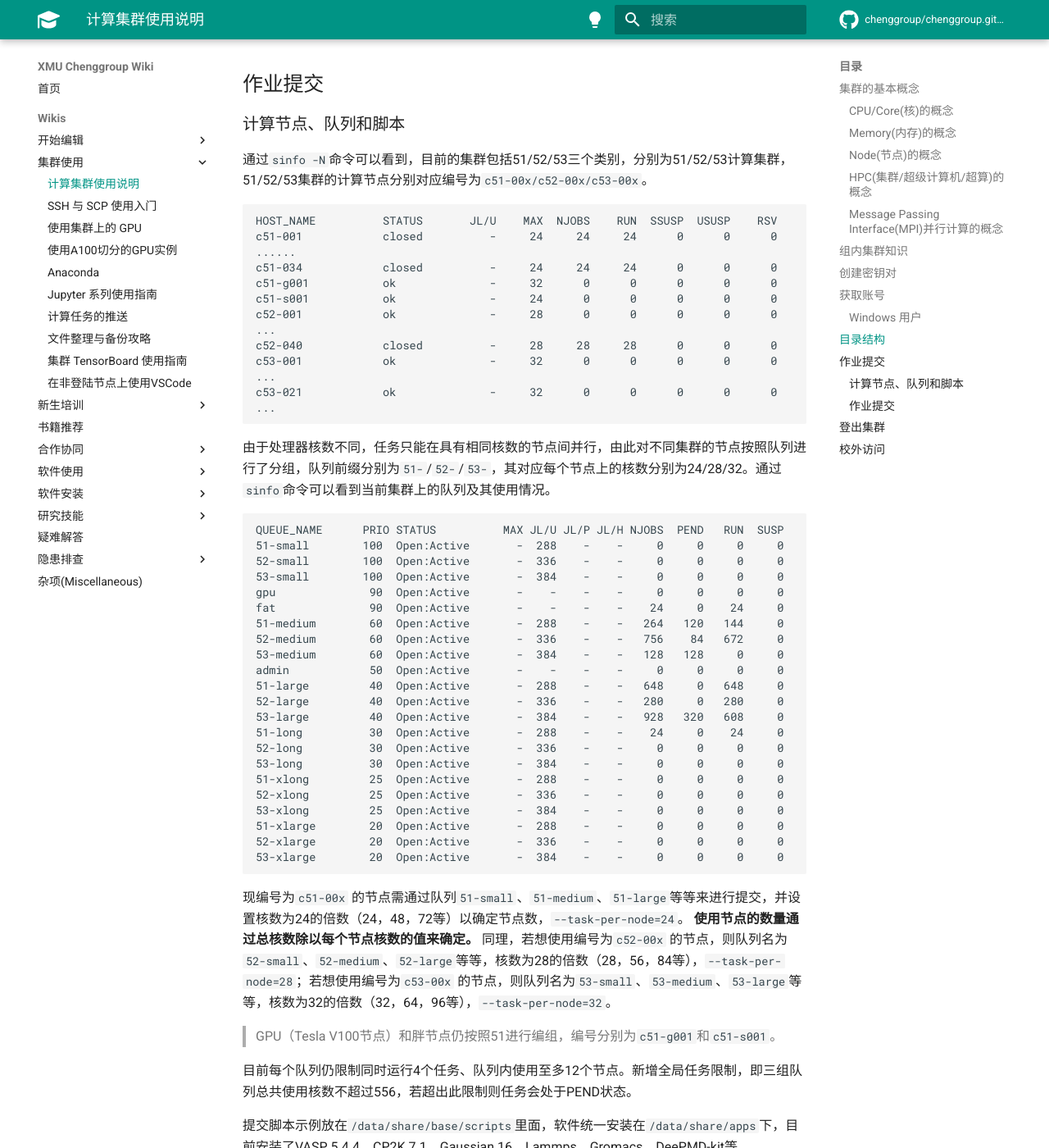
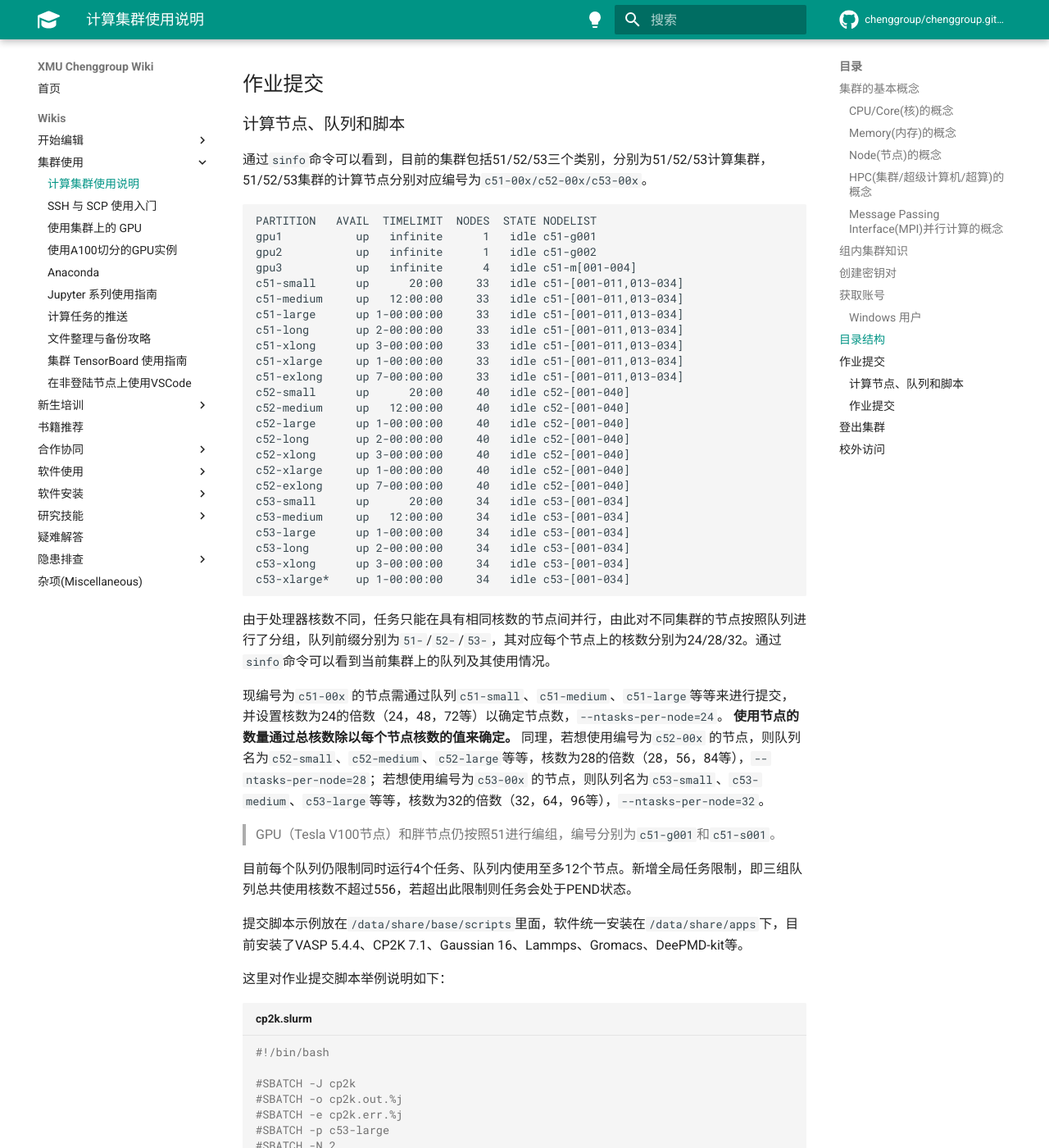
Before and after one commit to chenggroup/chenggroup.github.io, an MkDocs documentation site: the page built from docs/wiki/cluster_usage/cluster_usage.md, in a window 1280 px wide and 1400 px high, scrolled down 3444 px. Shown: the whole window at 82% size. Built offline with MkDocs 1.6.1 and Material for MkDocs 9.7.7, drawn with Linux system fonts in a browser that asks for light colours; comment, search, counter and statistics services are not loaded; some of the changed text lies outside the part shown.

Commit message:
update slurm script

````diff
--- a/docs/wiki/cluster_usage/cluster_usage.md
+++ b/docs/wiki/cluster_usage/cluster_usage.md
@@ -112,52 +112,38 @@ Zeus 集群具有如下的目录结构，为了保持统一性，请在`/data/us
 
 ### 计算节点、队列和脚本
 
-通过`sinfo -N`命令可以看到，目前的集群包括51/52/53三个类别，分别为51/52/53计算集群，51/52/53集群的计算节点分别对应编号为`c51-00x/c52-00x/c53-00x`。
+通过`sinfo`命令可以看到，目前的集群包括51/52/53三个类别，分别为51/52/53计算集群，51/52/53集群的计算节点分别对应编号为`c51-00x/c52-00x/c53-00x`。
 
 ```
-HOST_NAME          STATUS       JL/U    MAX  NJOBS    RUN  SSUSP  USUSP    RSV
-c51-001            closed          -     24     24     24      0      0      0
-......
-c51-034            closed          -     24     24     24      0      0      0
-c51-g001           ok              -     32      0      0      0      0      0
-c51-s001           ok              -     24      0      0      0      0      0
-c52-001            ok              -     28      0      0      0      0      0
-...
-c52-040            closed          -     28     28     28      0      0      0
-c53-001            ok              -     32      0      0      0      0      0
-...
-c53-021            ok              -     32      0      0      0      0      0
-...
+PARTITION   AVAIL  TIMELIMIT  NODES  STATE NODELIST
+gpu1           up   infinite      1   idle c51-g001
+gpu2           up   infinite      1   idle c51-g002
+gpu3           up   infinite      4   idle c51-m[001-004]
+c51-small      up      20:00     33   idle c51-[001-011,013-034]
+c51-medium     up   12:00:00     33   idle c51-[001-011,013-034]
+c51-large      up 1-00:00:00     33   idle c51-[001-011,013-034]
+c51-long       up 2-00:00:00     33   idle c51-[001-011,013-034]
+c51-xlong      up 3-00:00:00     33   idle c51-[001-011,013-034]
+c51-xlarge     up 1-00:00:00     33   idle c51-[001-011,013-034]
+c51-exlong     up 7-00:00:00     33   idle c51-[001-011,013-034]
+c52-small      up      20:00     40   idle c52-[001-040]
+c52-medium     up   12:00:00     40   idle c52-[001-040]
+c52-large      up 1-00:00:00     40   idle c52-[001-040]
+c52-long       up 2-00:00:00     40   idle c52-[001-040]
+c52-xlong      up 3-00:00:00     40   idle c52-[001-040]
+c52-xlarge     up 1-00:00:00     40   idle c52-[001-040]
+c52-exlong     up 7-00:00:00     40   idle c52-[001-040]
+c53-small      up      20:00     34   idle c53-[001-034]
+c53-medium     up   12:00:00     34   idle c53-[001-034]
+c53-large      up 1-00:00:00     34   idle c53-[001-034]
+c53-long       up 2-00:00:00     34   idle c53-[001-034]
+c53-xlong      up 3-00:00:00     34   idle c53-[001-034]
+c53-xlarge*    up 1-00:00:00     34   idle c53-[001-034]
 ```
 
 由于处理器核数不同，任务只能在具有相同核数的节点间并行，由此对不同集群的节点按照队列进行了分组，队列前缀分别为`51-`/`52-`/`53-`，其对应每个节点上的核数分别为24/28/32。通过`sinfo`命令可以看到当前集群上的队列及其使用情况。
 
-```
-QUEUE_NAME      PRIO STATUS          MAX JL/U JL/P JL/H NJOBS  PEND   RUN  SUSP
-51-small        100  Open:Active       -  288    -    -     0     0     0     0
-52-small        100  Open:Active       -  336    -    -     0     0     0     0
-53-small        100  Open:Active       -  384    -    -     0     0     0     0
-gpu              90  Open:Active       -    -    -    -     0     0     0     0
-fat              90  Open:Active       -    -    -    -    24     0    24     0
-51-medium        60  Open:Active       -  288    -    -   264   120   144     0
-52-medium        60  Open:Active       -  336    -    -   756    84   672     0
-53-medium        60  Open:Active       -  384    -    -   128   128     0     0
-admin            50  Open:Active       -    -    -    -     0     0     0     0
-51-large         40  Open:Active       -  288    -    -   648     0   648     0
-52-large         40  Open:Active       -  336    -    -   280     0   280     0
-53-large         40  Open:Active       -  384    -    -   928   320   608     0
-51-long          30  Open:Active       -  288    -    -    24     0    24     0
-52-long          30  Open:Active       -  336    -    -     0     0     0     0
-53-long          30  Open:Active       -  384    -    -     0     0     0     0
-51-xlong         25  Open:Active       -  288    -    -     0     0     0     0
-52-xlong         25  Open:Active       -  336    -    -     0     0     0     0
-53-xlong         25  Open:Active       -  384    -    -     0     0     0     0
-51-xlarge        20  Open:Active       -  288    -    -     0     0     0     0
-52-xlarge        20  Open:Active       -  336    -    -     0     0     0     0
-53-xlarge        20  Open:Active       -  384    -    -     0     0     0     0
-```
-
-现编号为`c51-00x` 的节点需通过队列`51-small`、`51-medium`、`51-large`等等来进行提交，并设置核数为24的倍数（24，48，72等）以确定节点数，`--task-per-node=24`。 **使用节点的数量通过总核数除以每个节点核数的值来确定。** 同理，若想使用编号为`c52-00x` 的节点，则队列名为`52-small`、`52-medium`、`52-large`等等，核数为28的倍数（28，56，84等），`--task-per-node=28`；若想使用编号为`c53-00x` 的节点，则队列名为`53-small`、`53-medium`、`53-large`等等，核数为32的倍数（32，64，96等），`--task-per-node=32`。
+现编号为`c51-00x` 的节点需通过队列`c51-small`、`c51-medium`、`c51-large`等等来进行提交，并设置核数为24的倍数（24，48，72等）以确定节点数，`--ntasks-per-node=24`。 **使用节点的数量通过总核数除以每个节点核数的值来确定。** 同理，若想使用编号为`c52-00x` 的节点，则队列名为`c52-small`、`c52-medium`、`c52-large`等等，核数为28的倍数（28，56，84等），`--ntasks-per-node=28`；若想使用编号为`c53-00x` 的节点，则队列名为`c53-small`、`c53-medium`、`c53-large`等等，核数为32的倍数（32，64，96等），`--ntasks-per-node=32`。
 
 > GPU（Tesla V100节点）和胖节点仍按照51进行编组，编号分别为`c51-g001`和`c51-s001`。
 
@@ -167,15 +153,19 @@ admin            50  Open:Active       -    -    -    -     0     0     0     0
 
 这里对作业提交脚本举例说明如下：
 
-```bash title="cp2k.sub"
+```bash title="cp2k.slurm"
 #!/bin/bash
-#SBATCH -p 51-large
-#SBATCH -N 72
-#SBATCH --ntasks-per-node=24
-#SBATCH --job-name=cp2k
-#SBATCH -t 24:00:00
+
+#SBATCH -J cp2k
+#SBATCH -o cp2k.out.%j
+#SBATCH -e cp2k.err.%j
+#SBATCH -p c53-large
+#SBATCH -N 2
+#SBATCH --ntasks-per-node=32
+#SBATCH --exclusive
 
 # add modulefiles
+ulimit -s unlimited
 module load intel/17.5.239 mpi/intel/2017.5.239
 module load gcc/5.5.0
 module load cp2k/7.1
@@ -196,10 +186,10 @@ mpiexec.hydra cp2k.popt input.inp >& output_$LSB_JOBID
 
 ### 作业提交
 
-若用户已经准备好相应计算的输入和提交脚本，则可以对任务进行提交。例如提交脚本文件名为`cp2k.sub`，则提交命令为：
+若用户已经准备好相应计算的输入和提交脚本，则可以对任务进行提交。例如提交脚本文件名为`cp2k.slurm`，则提交命令为：
 
 ```bash
-sbatch cp2k.sub
+sbatch cp2k.slurm
 ```
 
 若提交成功，可以看到以下提示：
````
